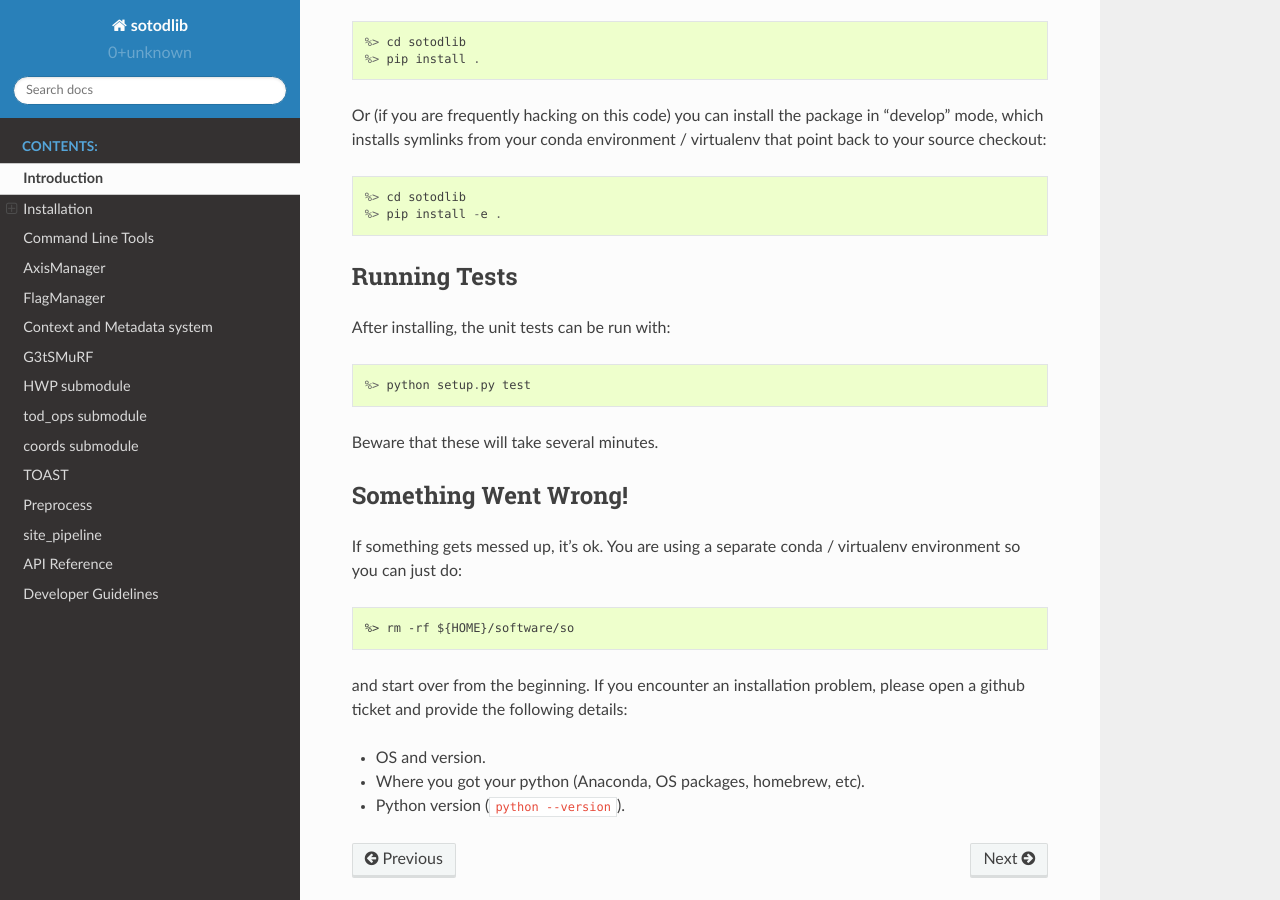
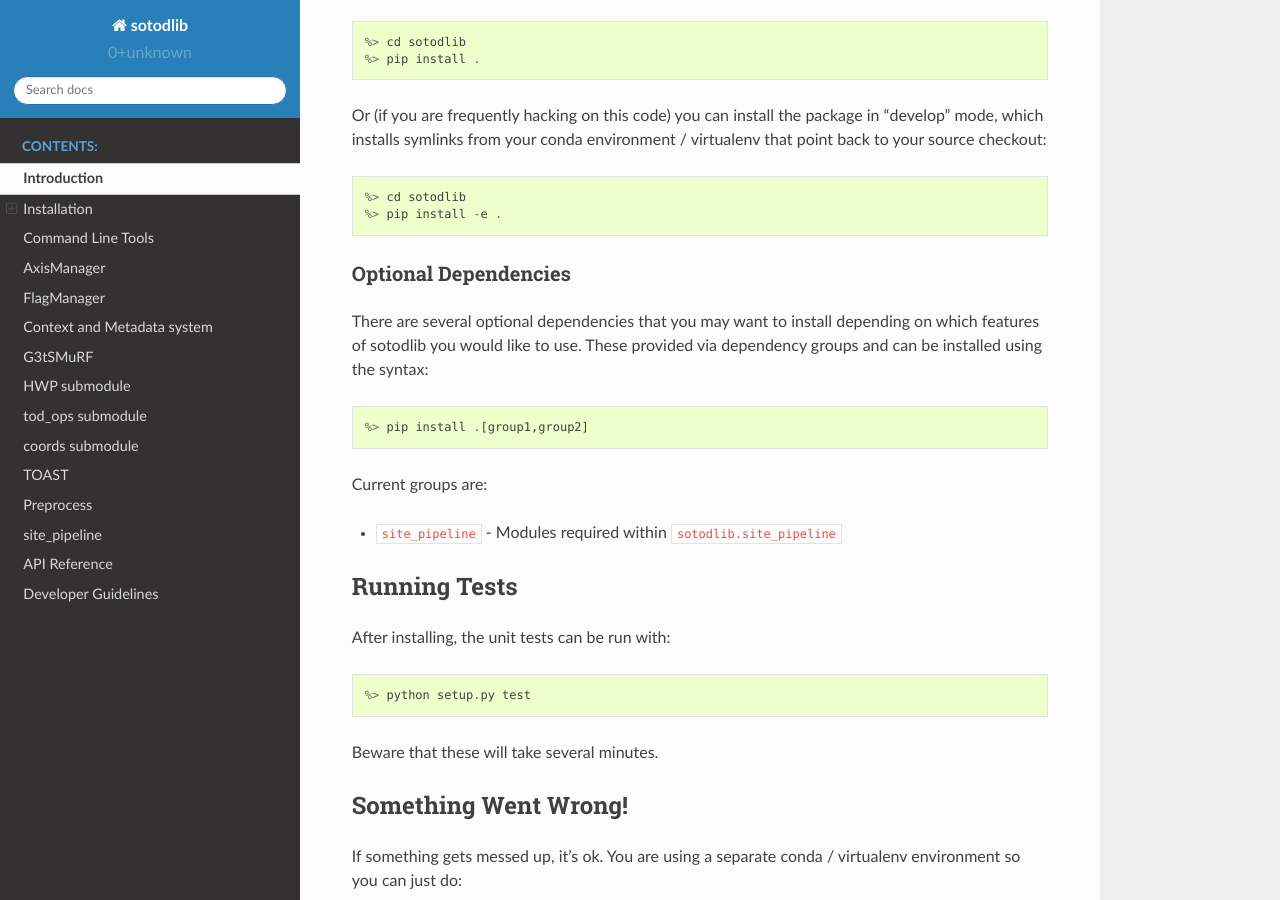
Before and after one commit to simonsobs/sotodlib, a Sphinx documentation site: the page built from docs/intro.rst, in a window 1280 px wide and 900 px high, scrolled down 1444 px. Built offline with Sphinx 7.4.7 and the Read the Docs theme 2.0.0, drawn with Linux system fonts in a browser that asks for light colours.

Commit message:
Move influxdb to site_pipeline deps group

```diff
--- a/docs/intro.rst
+++ b/docs/intro.rst
@@ -80,6 +80,18 @@
     %> cd sotodlib
     %> pip install -e .
 
+Optional Dependencies
+~~~~~~~~~~~~~~~~~~~~~
+
+There are several optional dependencies that you may want to install depending
+on which features of sotodlib you would like to use. These provided via
+dependency groups and can be installed using the syntax::
+
+    %> pip install .[group1,group2]
+
+Current groups are:
+
+- ``site_pipeline`` - Modules required within ``sotodlib.site_pipeline``
 
 Running Tests
 ------------------
--- a/setup.py
+++ b/setup.py
@@ -62,8 +62,12 @@
     'scikit-image',
     'pyfftw',
     'typer',
-    'influxdb',
 ]
+setup_opts["extras_require"] = {
+    "site_pipeline": [
+        "influxdb",
+    ],
+}
 
 # Command Class dictionary.
 # Begin with the versioneer command class dictionary.
```
